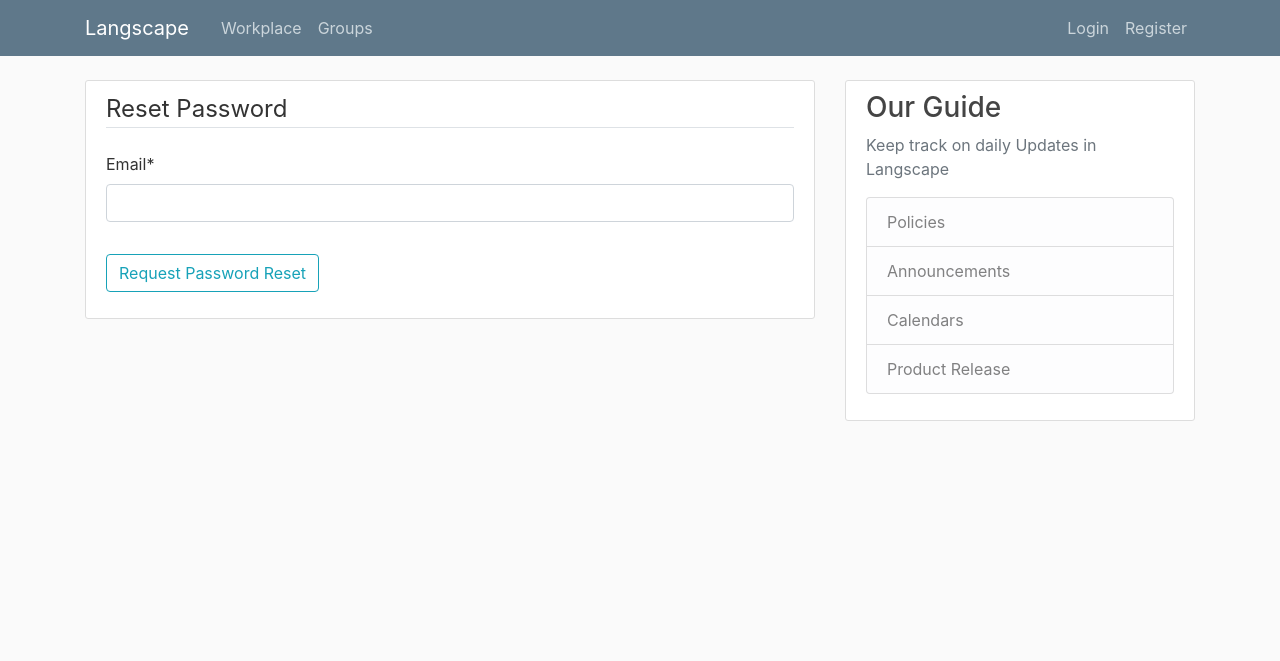
After one commit to Akshara21/newapp, a Django app: page /password-reset/ in a window 1280 px wide. The commit adds this page. Shown: the top 661 px of the page. Run offline with Django 3.2, Linux system fonts and the light colour scheme; parts of the project's set-up code (start-up, migrations or seed data) failed here and were passed over; some libraries are stand-ins or nearby versions.

Commit message:
Updated
updated code

```diff
--- a/newwebapp/settings.py
+++ b/newwebapp/settings.py
@@ -129,3 +129,9 @@
 
 LOGIN_REDIRECT_URL = 'profile'
 LOGIN_URL = 'login'
+EMAIL_BACKEND = 'django.core.mail.backends.smtp.EmailBackend'
+EMAIL_HOST = 'smtp.gmail.com'
+EMAIL_PORT = 587
+EMAIL_USE_TLS = True
+EMAIL_HOST_USER = os.environ.get('EMAIL_USER')
+EMAIL_HOST_PASSWORD = os.environ.get('EMAIL_PASS')
--- a/newwebapp/urls.py
+++ b/newwebapp/urls.py
@@ -12,4 +12,25 @@
     path('login/', auth_views.LoginView.as_view(template_name='userpg/login.html'), name='login'),
     path('logout/', auth_views.LogoutView.as_view(template_name='userpg/logout.html'), name='logout'),
     path('new/', include('userpg.urls')),
+    path('password-reset/',
+         auth_views.PasswordResetView.as_view(
+             template_name='userpg/password_reset.html'
+         ),
+         name='password_reset'),
+    path('password-reset/done/',
+         auth_views.PasswordResetDoneView.as_view(
+             template_name='userpg/password_reset_done.html'
+         ),
+         name='password_reset_done'),
+    path('password-reset-confirm/<uidb64>/<token>/',
+         auth_views.PasswordResetConfirmView.as_view(
+             template_name='userpg/password_reset_confirm.html'
+         ),
+         name='password_reset_confirm'),
+    path('password-reset-complete/',
+         auth_views.PasswordResetCompleteView.as_view(
+             template_name='userpg/password_reset_complete.html'
+         ),
+         name='password_reset_complete'),
+
 ]
--- a/userpg/Templates/userpg/login.html
+++ b/userpg/Templates/userpg/login.html
@@ -10,6 +10,9 @@
             </fieldset>
             <div class="form-group">
                 <button class="btn btn-outline-info" type="submit">Login</button>
+                <small class="text-muted ml-2">
+                   <a href="{% url 'password_reset' %}">Forgot Password?</a>
+               </small>
             </div>
         </form>
         <div class="border-top pt-3">
--- /dev/null
+++ b/userpg/Templates/userpg/password_reset.html
@@ -0,0 +1,17 @@
+
+{% extends "newpg/base.html" %}
+{% load crispy_forms_tags %}
+{% block content %}
+  <div class="content-section">
+      <form method="POST">
+          {% csrf_token %}
+          <fieldset class="form-group">
+              <legend class="border-bottom mb-4">Reset Password</legend>
+              {{ form|crispy }}
+          </fieldset>
+          <div class="form-group">
+              <button class="btn btn-outline-info" type="submit">Request Password Reset</button>
+          </div>
+      </form>
+  </div>
+{% endblock content %}
--- /dev/null
+++ b/userpg/Templates/userpg/password_reset_done.html
@@ -0,0 +1,6 @@
+{% extends "newpg/base.html" %}
+{% block content %}
+    <div class="alert alert-info">
+        An email has been sent with instructions to reset your password
+    </div>
+{% endblock content %}
```
Also changed, not shown: userpg/Templates/userpg/password_reset_complete.html (added, +7 -0 lines), userpg/Templates/userpg/password_reset_confirm.html (added, +16 -0 lines), db.sqlite3.
